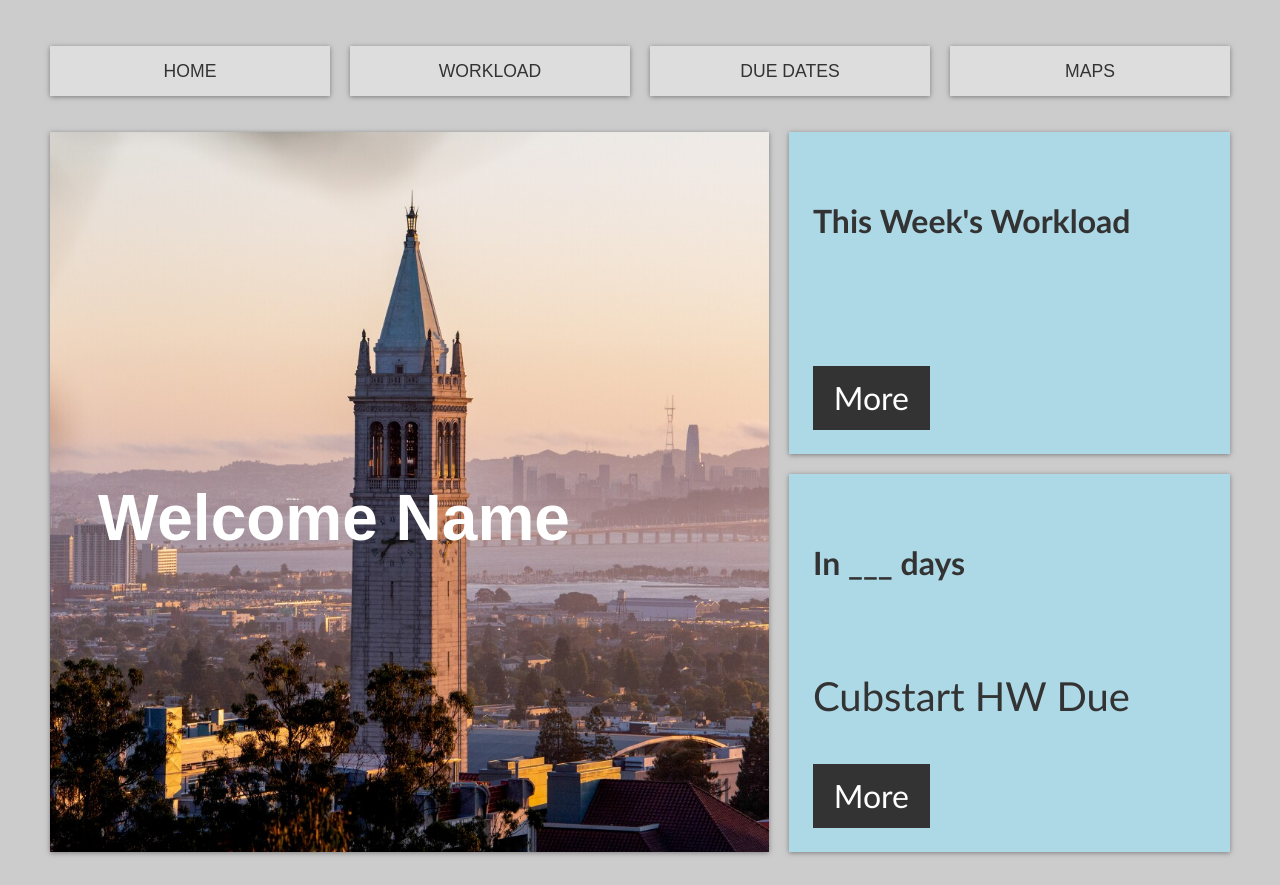
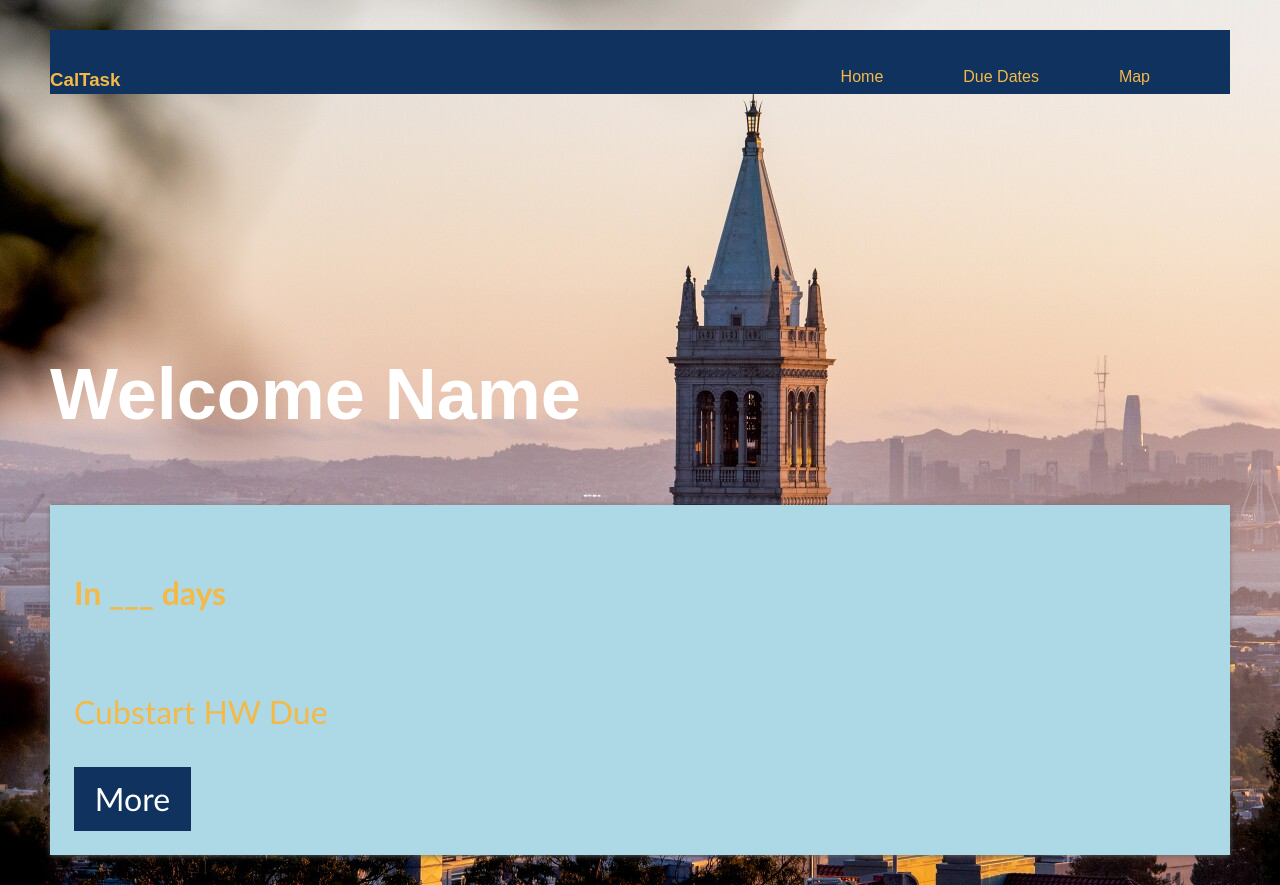
Before and after one commit to joycefzy/cubstart-finalproject, a plain HTML site: page index.html in a window 1280 px wide. Drawn offline with Linux system fonts and the light colour scheme.

Commit message:
Adjusted layout

```diff
--- a/index.html
+++ b/index.html
@@ -7,39 +7,40 @@
     <link rel="stylesheet" href="styles.css">
     <title>Document</title>
 </head>
-<body>
-    <div class="wrapper">
+<body style="background-image: url('Cal1.jpg');">
+    <div>
         <!-- Navigation -->
-        <nav class="main-nav">
-        <ul>
-            <li><a href="index.html">Home</a></li>
-            <li><a href="workload.html">Workload</a></li>
-            <li><a href="DueDate.html">Due Dates</a></li>
-            <li><a href="maps.html">Maps</a></li>
-        </ul>
-        </nav>
+        <body class="light" id="top">
+            <header class="header center">
+              <h3>
+                <p>CalTask</p>
+              </h3>
+              <nav class="nav center">
+                <ul class="nav__list center">
+                  <li class="nav__list-item">
+                    <a class="link link--nav" href="index.html">Home</a>
+                  </li>
+                  <li class="nav__list-item">
+                    <a class="link link--nav" href="DueDate.html">Due Dates</a>
+                  </li>
+                  <li class="nav__list-item">
+                    <a class="link link--nav" href="maps.html">Map</a>
+                  </li>
+                </ul>
+              </nav>
+            </header>
+        </body>
 
-        <!-- Top Container -->
-        <section class="top-container">
-        <header class="showcase">
+    <section>
+        <header class="welcome">
             <h1>Welcome Name</h1>
         </header>
-        <div class="top-box top-box-a">
-            <h4>This Week's Workload</h4>
-            <!--check the specific list for workloads-->
-            <p class="price"></p>
-            <a href="" class="btn">More</a>
-            <!--Go to Workload page? or expand the box, probably easiest to go to the page-->
+        <div class="duedate-box">
+            <h4>In ___ days</h4>
+            <p class="duedate">Cubstart HW Due</p>
+            <a href="DueDate.html" class="btn">More</a>
         </div>
-        <div class="top-box top-box-b">
-            <h4>In ___ days</h4>
-            <!--check the specific list for due dates (can use cubstart as default)-->
-            <p class="price">Cubstart HW Due</p>
-            <a href="" class="btn">More</a>
-            <!--Go to Due Dates page? or expand the box, probably easiest to go to the page-->
-        </div>
-        </section>
-    </div>
+    </section>
     <!-- Wrapper Ends -->
-</body>
+
 </html>
--- a/styles.css
+++ b/styles.css
@@ -1,19 +1,26 @@
 /* CSS Variables */
+
 :root {
-    --primary: #ddd;
-    --dark: #333;
+    --primary: rgb(244, 185, 71);
+    --dark: rgb(15, 50, 95);
     --light: #fff;
     --shadow: 0 1px 5px rgba(104, 104, 104, 0.8);
+  }
+
+  .header {
+    height: 4em;
+    background-color: var(--dark);
+    margin: 0 auto;
   }
 
   html {
     box-sizing: border-box;
     font-family: Arial, Helvetica, sans-serif;
-    color: var(--dark);
+    color: var(--primary);
   }
 
   body {
-    background: #ccc;
+    background: rgb(255, 255, 255);
     margin: 30px 50px;
     line-height: 1.4;
   }
@@ -30,89 +37,83 @@
     max-width: 100%;
   }
 
+  ul {
+    list-style-type: none;
+  }
+
+  a {
+    text-decoration: none;
+  }
+
+
   .wrapper {
     display: grid;
     grid-gap: 20px;
   }
 
-  #nav-button {
-    cursor: pointer;
-    color: orange;
-    size: 500px;
-  }
-
-  /*Google Maps*/
+  /* Google Maps */
   #map{
     height: 100%;
     display: inline;
   }
 
   /* Navigation */
-  .main-nav ul {
-    display: grid;
-    grid-gap: 20px;
-    padding: 0;
-    list-style: none;
-    grid-template-columns: repeat(4, 1fr);
+  .nav__list {
+    margin-right: 5em;
   }
 
-  .main-nav a {
-    background: var(--primary);
-    display: block;
-    text-decoration: none;
-    padding: 0.8rem;
-    text-align: center;
-    color: var(--dark);
-    text-transform: uppercase;
-    font-size: 1.1rem;
-    box-shadow: var(--shadow);
+  .nav__list-item {
+    margin-left: 5em;
+    margin-top: 1.25em;
   }
 
-  .main-nav a:hover {
-    background: var(--dark);
+  .center {
+    display: flex;
+    flex-direction: row;
+    justify-content: space-between;
+  }
+
+  .link {
+    color: var(--primary);
+    padding: 0 0 0.3em 0;
+    position: relative;
+  }
+
+  .link:hover {
+    color: var(--primary);
+  }
+
+  .link::before {
+    content: "";
+    display: inline;
+    width: 0%;
+    height: 0.2em;
+    position: absolute;
+    bottom: 0;
+    background-color: var(--primary);
+    transition: width 0.5s ease-in-out;
+  }
+
+  .link:hover::before,
+  .link:focus::before {
+    width: 100%;
+  }
+
+  .link--nav {
+    font-weight: 500;
+  }
+
+  /* Main page */
+  .welcome {
+    font-size: 3rem;
+    margin-top: 250px;
     color: var(--light);
   }
 
-  /* Top Container */
-  .top-container {
-    display: grid;
-    grid-gap: 20px;
-    grid-template-areas:
-      'showcase showcase top-box-a'
-      'showcase showcase top-box-b';
-  }
-
-  /* Showcase */
-  .showcase {
-    grid-area: showcase;
-    min-height: 400px;
-    background: url(Cal1.jpg);
-    /* background: url(images/<?php echo $selectedBg; ?>) no-repeat; */
-    background-size: cover;
-    background-position: center;
-    padding: 3rem;
-    display: flex;
-    flex-direction: column;
-    align-items: start;
-    justify-content: center;
-    box-shadow: var(--shadow);
-  }
-
-  .showcase h1 {
-    font-size: 4rem;
-    margin-bottom: 0;
-    color: var(--light);
-  }
-
-  .showcase p {
-    font-size: 1.3rem;
-    margin-top: 0;
-    color: var(--light);
-  }
-
-  /* Top Box */
-  .top-box {
+  /* duedate box */
+  .duedate-box {
     background: var(--primary);
+    margin-top: 10px;
     background-color: lightblue;
     display: grid;
     align-items: left;
@@ -122,18 +123,6 @@
     font-family: 'Trebuchet MS', 'Lucida Sans Unicode', 'Lucida Grande', 'Lucida Sans', Arial, sans-serif;
     font-size: 24pt;
 
-  }
-
-  .top-box .price {
-    font-size: 2.5rem;
-  }
-
-  .top-box-a {
-    grid-area: top-box-a;
-  }
-
-  .top-box-b {
-    grid-area: top-box-b;
   }
 
   .assignment-box{
@@ -152,6 +141,8 @@
   }
 
   .header-above-box {
+    height: 50%;
+    width: 100%;
     display: flex;
     flex-direction: column;
     align-items: center;
@@ -163,9 +154,14 @@
 
   #add-btn {
     cursor: pointer;
-    background: lightblue;
-    color: darkgoldenrod;
-    size: 60px;
+    margin-left: 10px;
+    display: flex;
+    flex-direction: center;
+    background: var(--dark);
+    color: var(--primary);
+    text-align: center;
+    height: 30px;
+    /*size: 60px;*/
     font: 100;
     font-size: xx-large;
     padding: 40px;
@@ -184,7 +180,7 @@
 
   /* Dropdown button on hover & focus */
   .dropbtn:hover, .dropbtn:focus {
-    background-color: lightcoral;
+    background-color: var(--primary);
   }
 
   /* The container <div> - needed to position the dropdown content */
@@ -206,7 +202,8 @@
   /* Change color of dropdown links on hover */
   .dropdown-content a:hover {background-color: #ddd}
 
-  /* Show the dropdown menu (use JS to add this class to the .dropdown-content container when the user clicks on the dropdown button) */
+  /* Show the dropdown menu (use JS to add this class to the .dropdown-content
+  container when the user clicks on the dropdown button) */
   .show {display:block;}
 
 
```
Also changed, not shown: DueDate.html (+24 -12 lines), maps.html (+22 -10 lines), workload.html (deleted, +0 -36 lines).
